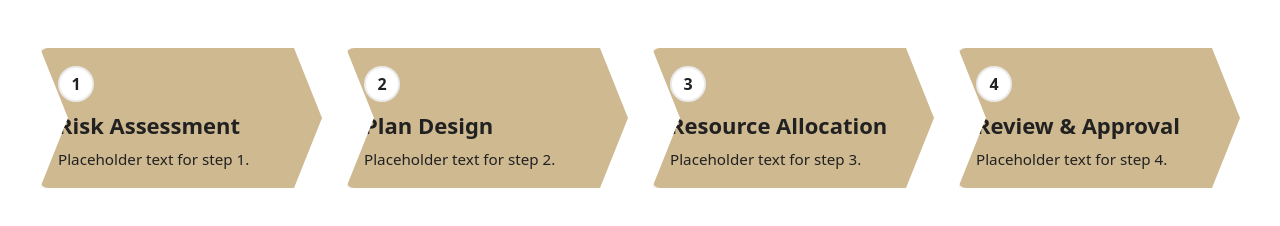
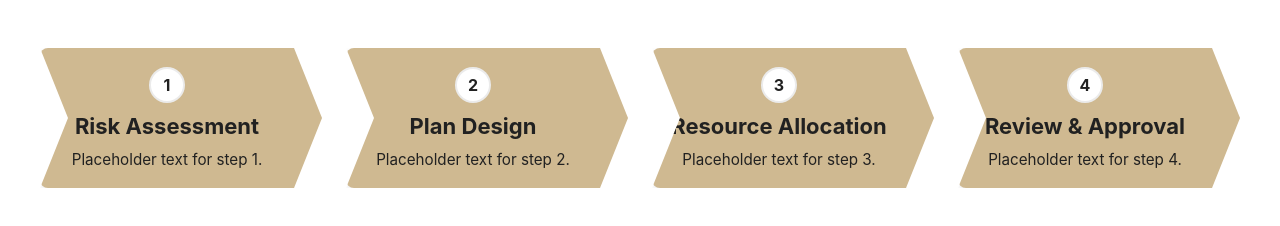
Before and after one commit to DsMeier-DesignAndFilmmaking/Audit-PlanDevelopment_Graphic, a plain HTML site: page index.html in a window 1280 px wide. Drawn offline with Linux system fonts and the light colour scheme; a web font is replaced by a local one.

Commit message:
Enable self-hosted Acumin Pro: add fonts directory and @font-face for Regular/Semibold/Bold WOFF2

```diff
--- a/style.css
+++ b/style.css
@@ -5,7 +5,32 @@
   - Change colors via CSS variables in :root below.
   - Duplicate a `.process-step` and adjacent `.arrow` to add more steps.
   - For CMS usage (WordPress/Cascade), include this stylesheet or paste into a custom CSS block.
+  - To use Acumin Pro via Adobe Fonts, include the kit <link> in index.html head.
+  - To self-host, place WOFF2 files under ./assets/fonts and define @font-face.
 */
+
+/* Self-hosted Acumin Pro (place files under ./assets/fonts/) */
+@font-face {
+  font-family: "Acumin Pro";
+  src: url("./assets/fonts/AcuminPro-Regular.woff2") format("woff2");
+  font-weight: 400;
+  font-style: normal;
+  font-display: swap;
+}
+@font-face {
+  font-family: "Acumin Pro";
+  src: url("./assets/fonts/AcuminPro-Semibold.woff2") format("woff2");
+  font-weight: 600;
+  font-style: normal;
+  font-display: swap;
+}
+@font-face {
+  font-family: "Acumin Pro";
+  src: url("./assets/fonts/AcuminPro-Bold.woff2") format("woff2");
+  font-weight: 700;
+  font-style: normal;
+  font-display: swap;
+}
 
 :root {
   --purdue-gold: #CFB991;
@@ -23,7 +48,7 @@
 
 body {
   margin: 0;
-  font-family: system-ui, -apple-system, Segoe UI, Roboto, Helvetica, Arial, "Apple Color Emoji", "Segoe UI Emoji";
+  font-family: "Acumin Pro", -apple-system, system-ui, Segoe UI, Roboto, Helvetica, Arial, "Apple Color Emoji", "Segoe UI Emoji";
   color: var(--block-text-color);
   background: #fff;
 }
@@ -52,7 +77,9 @@ body {
   padding: 18px calc(var(--chevron-size) + 18px) 16px 18px; /* keep text away from arrow tip */
   display: flex;
   flex-direction: column;
-  justify-content: flex-start;
+  justify-content: center;
+  align-items: center;
+  text-align: center;
   /* Right-pointing arrow shape */
   -webkit-clip-path: polygon(
     0% 0%, calc(100% - var(--chevron-size)) 0%, 100% 50%, calc(100% - var(--chevron-size)) 100%, 0% 100%, var(--chevron-size) 50%
@@ -75,7 +102,7 @@ body {
 }
 
 .step-badge {
-  align-self: flex-start;
+  align-self: center;
   display: inline-grid;
   place-items: center;
   width: 36px;
```
Also changed, not shown: 1 other file.
